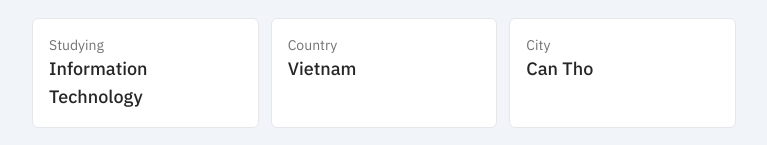
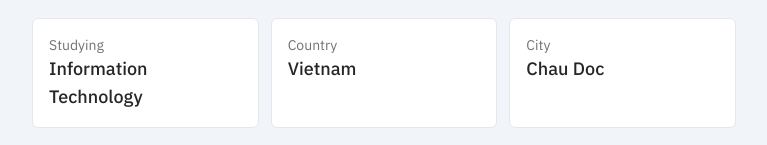
Before and after one commit to qhungg289/personal-site-qhungg289, a Next.js app: page / in a window 1280 px wide. Shown: the part 354-499 px from the top of the page, without its empty margins (256-1023 px from the left). Built offline with nearby package versions, Linux system fonts and the light colour scheme.

Commit message:
Change City in the home route

```diff
--- a/pages/index.js
+++ b/pages/index.js
@@ -13,7 +13,7 @@ export default function Home() {
 	const infos = {
 		Studying: "Information Technology",
 		Country: "Vietnam",
-		City: "Can Tho",
+		City: "Chau Doc",
 	};
 
 	const skills = {
```
